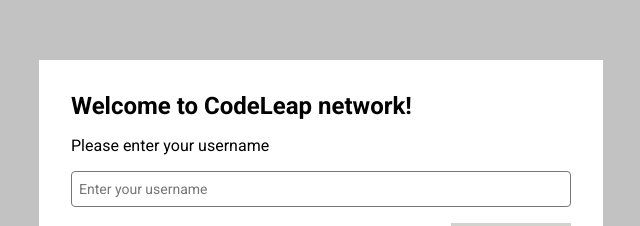
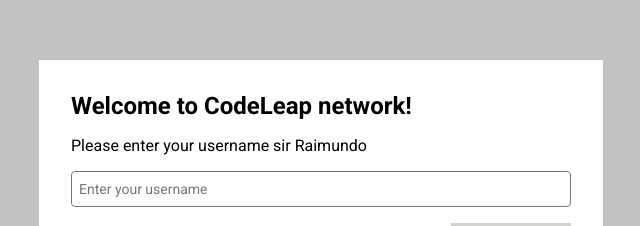
Before and after one commit to TyperGuy/codeleap-challenge, a React (Create React App) app: page / in a window 1280 px wide. Shown: the part 221-447 px from the top of the page, without its empty margins (319-959 px from the left). Built offline with nearby package versions, Linux system fonts and the light colour scheme.

Commit message:
feat: passing username using useContext hook

```diff
--- a/src/pages/login/Login.tsx
+++ b/src/pages/login/Login.tsx
@@ -1,9 +1,10 @@
-import React,{useState} from 'react'
+import React, { useContext, useState } from 'react'
 import { FlexType, ButtonType } from 'customTypes'
-import {useNavigate} from 'react-router-dom'
+import { useNavigate } from 'react-router-dom'
 import { Container, LoginBox as Box } from '../../styles/Flex.styles'
 import Button from '../../components/button/Button'
 import { Label, InputField } from '../../styles/Input.styles'
+import { MyContext } from '../../routes/Routes'
 
 const FlexProps: FlexType = {
     justify: 'center',
@@ -20,37 +21,36 @@
     height: '',
 }
 
-
-
-
 const LoginPage: React.FC = () => {
-    const navegate = useNavigate();
-    const [disable,setisable] = useState(false);
-    function login(){
+    const navegate = useNavigate()
+    const [disable, setisable] = useState(false)
+    const context = useContext(MyContext)
+    function login() {
         navegate('/home')
     }
     const ButtonProps: ButtonType = {
         text: 'Enter',
         variant: '',
         disabled: !disable,
-        onClick:login
+        onClick: login,
     }
-    return(
+    return (
         <Container {...FlexProps}>
             <Box>
                 <Container {...FlexChild}>
                     <h2>Welcome to CodeLeap network!</h2>
-                <Label>Please enter your username</Label>
-                <InputField onChange={(e)=>setisable(!!(e.target.value))} placeholder="Enter your username" />
+                    <Label>Please enter your username sir {context}</Label>
+                    <InputField
+                        onChange={(e) => setisable(!!e.target.value)}
+                        placeholder="Enter your username"
+                    />
                     <div style={{ alignSelf: 'end' }}>
                         <Button button={ButtonProps} />
                     </div>
                 </Container>
             </Box>
         </Container>
-
     )
-
 }
 
 export default LoginPage
--- a/src/routes/Routes.tsx
+++ b/src/routes/Routes.tsx
@@ -1,16 +1,23 @@
+import { createContext, useState } from 'react'
 import { BrowserRouter as Router, Route, Routes } from 'react-router-dom'
 import Home from '../pages/home/Home'
 import Login from '../pages/login/Login'
 
-const Routers = () => (
+export const MyContext = createContext('')
+const Routers = () => {
+    const [context, setContext] = useState('Raimundo')
+    return (
         <div className="box">
             <Router>
+                <MyContext.Provider value={context}>
                     <Routes>
                         <Route path="/" element={<Login />} />
                         <Route path="/home" element={<Home />} />
                     </Routes>
+                </MyContext.Provider>
             </Router>
         </div>
     )
+}
 
 export default Routers
```
Lines whose indentation alone changed are shown as unchanged.
